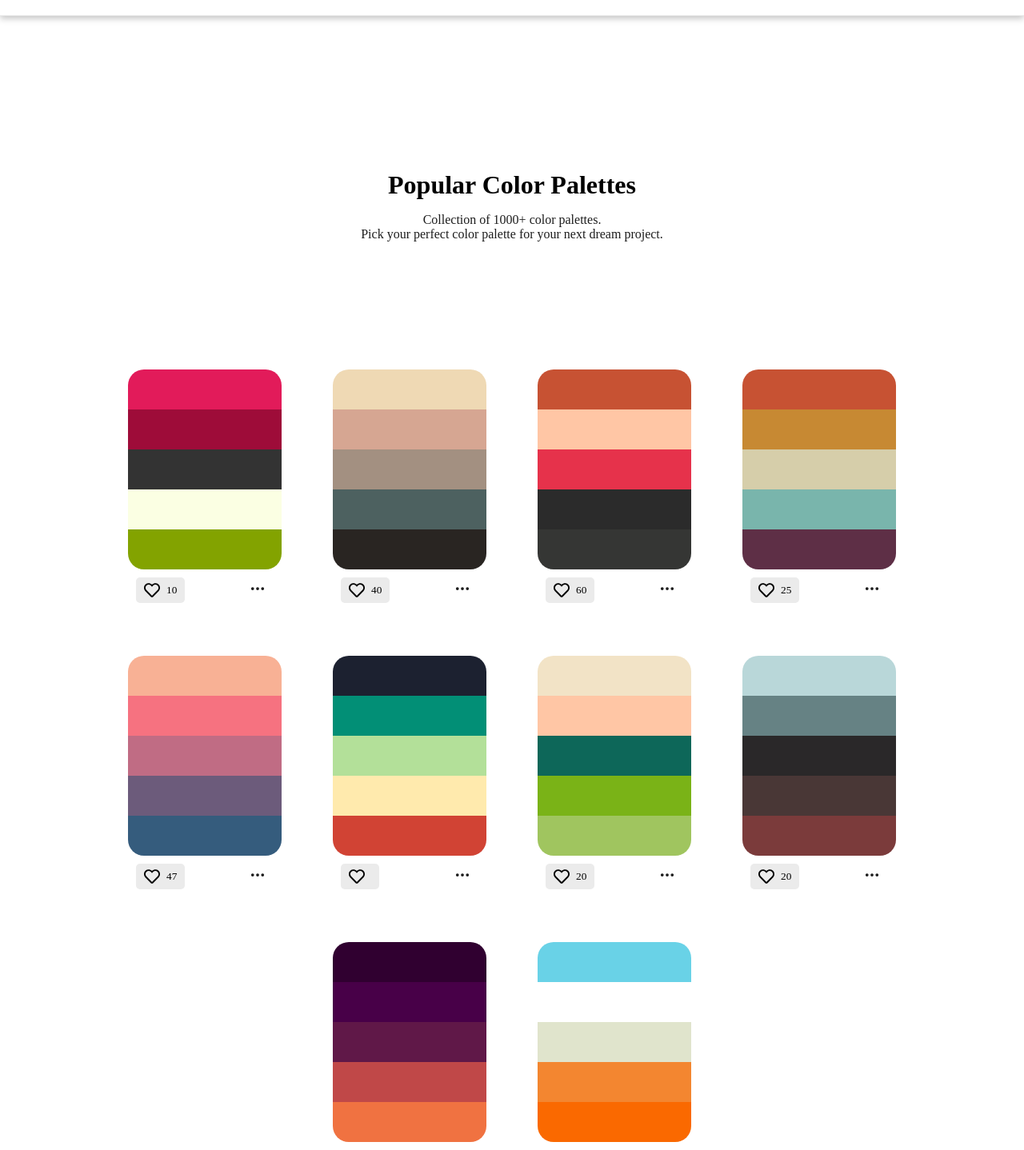
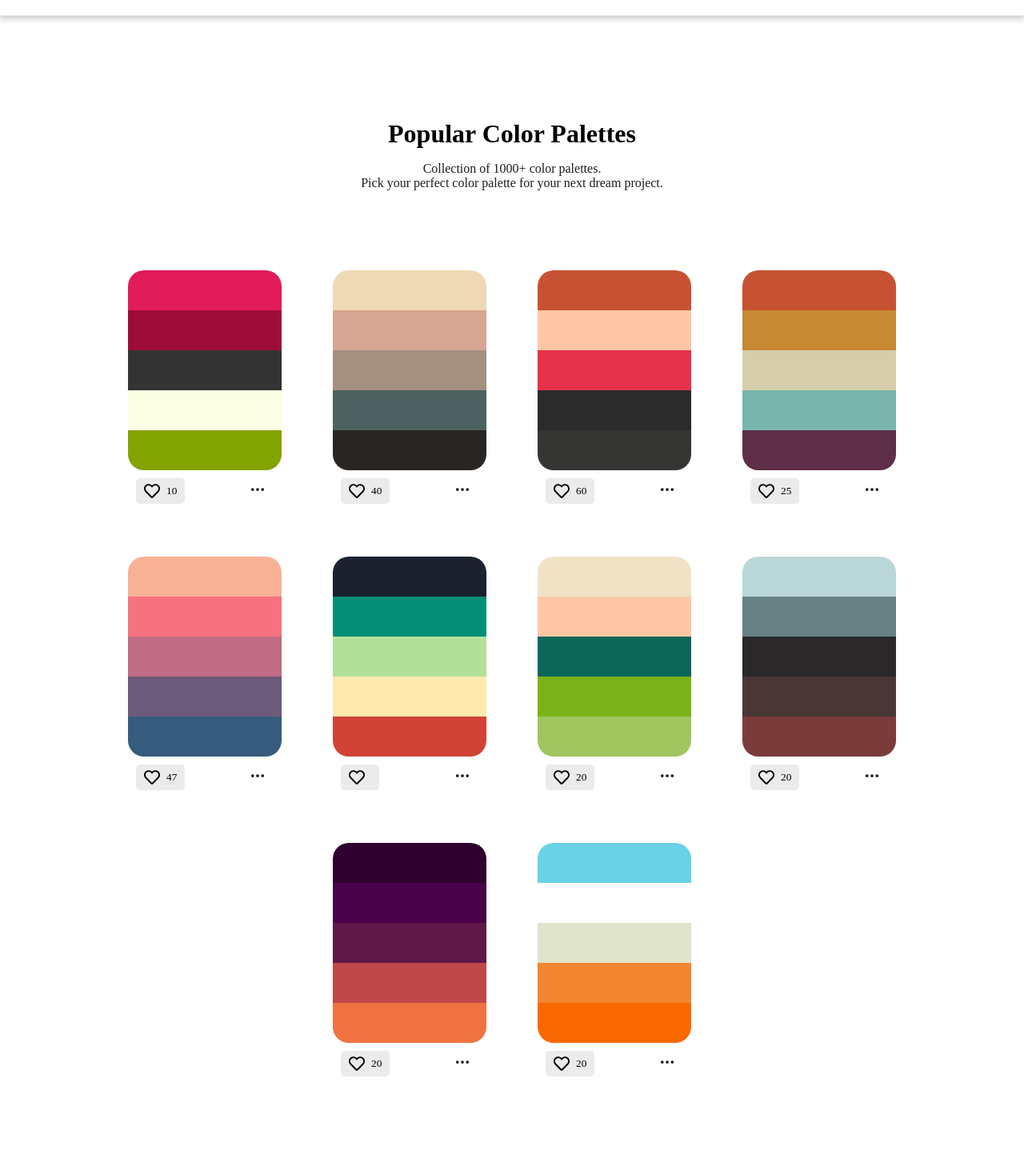
Before and after one commit to SarangKumar/ColorPalette-Gerua, a React (Create React App) app in the folder frontend/: page / in a window 1280 px wide. Shown: the part 40-1478 px from the top of the page at 80% size. Built offline with nearby package versions, Linux system fonts and the light colour scheme.

Commit message:
Minor adjustments in sass and ui

```diff
--- a/frontend/src/components/Home.jsx
+++ b/frontend/src/components/Home.jsx
@@ -1,7 +1,7 @@
 import React from 'react'
 import Hero from './Hero'
 import PaletteCard from './PaletteCard'
-
+import Loader2 from './Loader2'
 const Home = () => {
 
     const ColorPaletteData = [{
@@ -12,7 +12,7 @@ const Home = () => {
     }, {
         id: 2,
         title: "Sandy",
-        colors: ["#efd9b4", "#d6a692", "#a39081" ,"#4d6160", "#292522"],
+        colors: ["#efd9b4", "#d6a692", "#a39081", "#4d6160", "#292522"],
         likes: 40,
     }, {
         id: 3,
@@ -54,7 +54,7 @@ const Home = () => {
         colors: ["#69d2e7", "##a7dbd8", "#e0e4cc", "#f38630", "#fa6900"],
         likes: 20,
     }
-]
+    ]
 
     return (
         <div className='home'>
@@ -68,7 +68,7 @@ const Home = () => {
                     return <PaletteCard key={colorPalette.id} data={colorPalette} />
                 })}
             </div>
-
+            <Loader2 />
         </div>
     )
 }
--- a/frontend/src/sass/App.scss
+++ b/frontend/src/sass/App.scss
@@ -88,7 +88,7 @@ body {
 
   //hero
   .hero {
-    margin: 10rem 0 10rem;
+    margin: 6rem 0 5rem;
     text-align: center;
 
     >h1 {
@@ -110,9 +110,7 @@ body {
     .loader {
       width: 100%;
       border: 8px solid #f3f3f3;
-      /* Light grey */
       border-top: 8px solid $primary;
-      /* Blue */
       border-radius: 50%;
       width: 80px;
       height: 80px;
```
